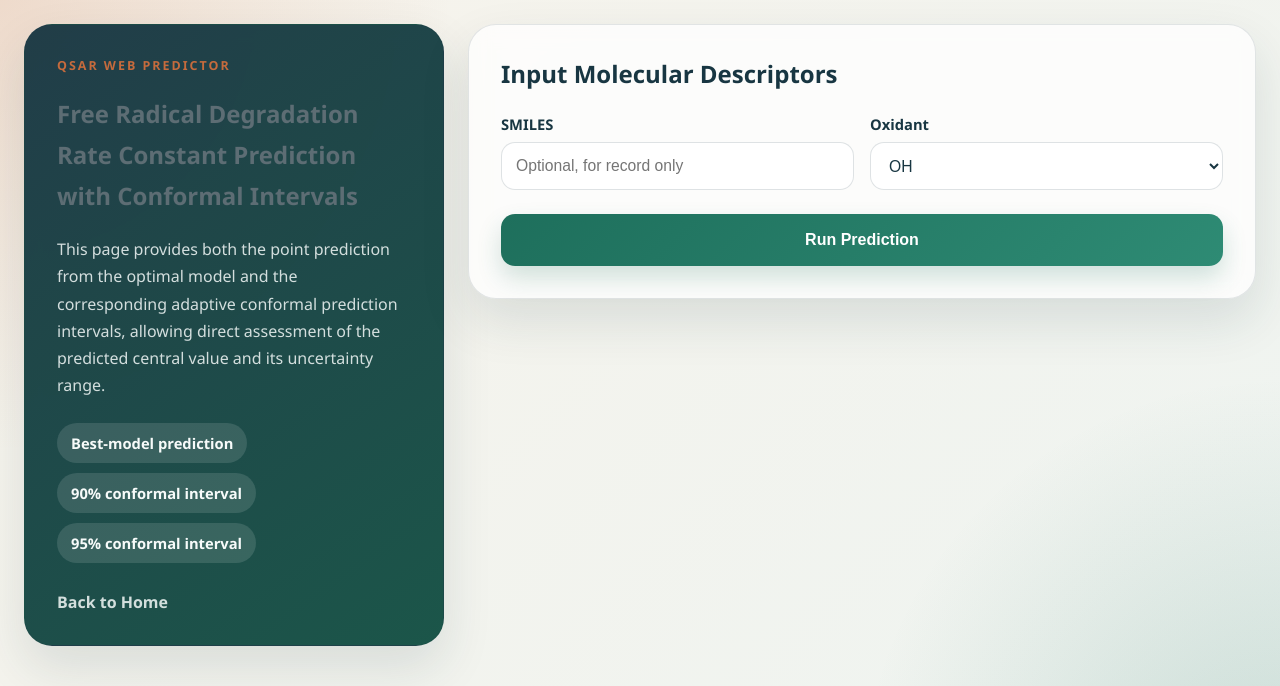
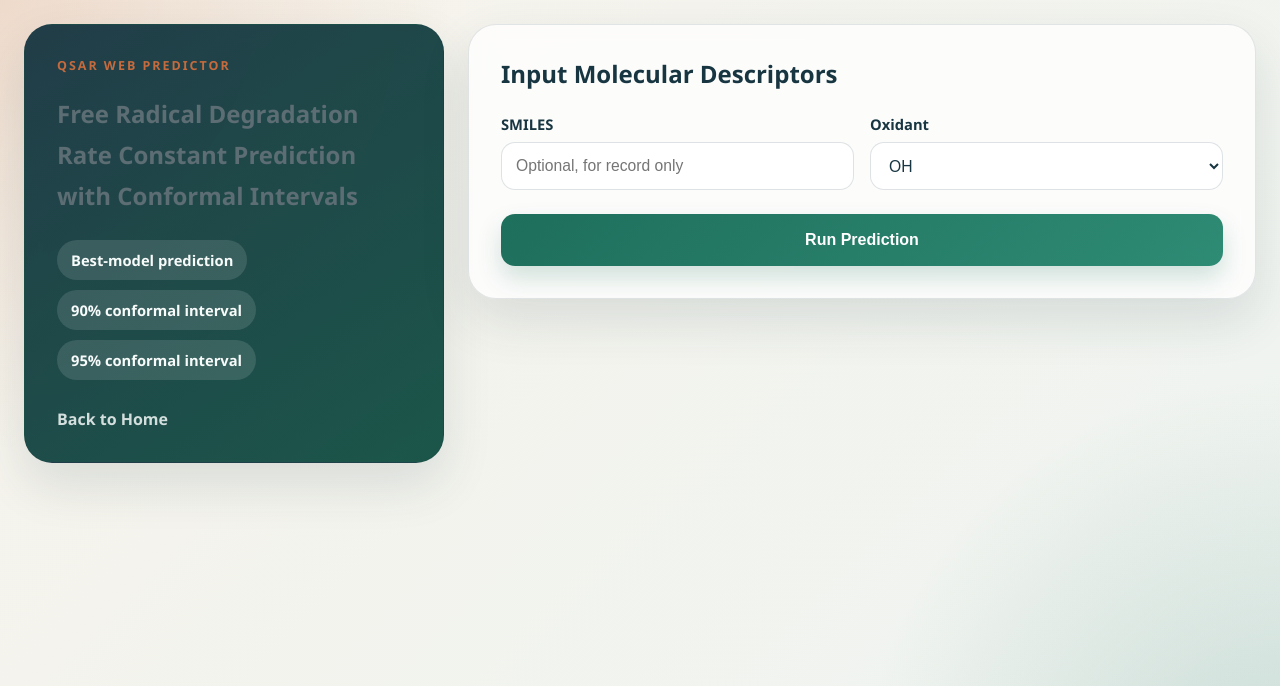
Before and after one commit to miaomiaosun83-ship-it/qsar-predictor, a Flask app: page /predict in a window 1280 px wide. Shown: the top 686 px of the page. Run offline with Flask 3, Linux system fonts and the light colour scheme; parts of the project's set-up code (start-up, migrations or seed data) failed here and were passed over.

Commit message:
Update predict.html

```diff
--- a/templates/predict.html
+++ b/templates/predict.html
@@ -11,9 +11,9 @@
         <aside class="hero-panel">
             <p class="eyebrow">QSAR Web Predictor</p>
             <h1>Free Radical Degradation Rate Constant Prediction with Conformal Intervals</h1>
-            <p class="hero-copy">
+            <!-- <p class="hero-copy">
                 This page provides both the point prediction from the optimal model and the corresponding adaptive conformal prediction intervals, allowing direct assessment of the predicted central value and its uncertainty range.
-            </p>
+            </p> -->
             <div class="hero-pills">
                 <span>Best-model prediction</span>
                 <span>90% conformal interval</span>
```
